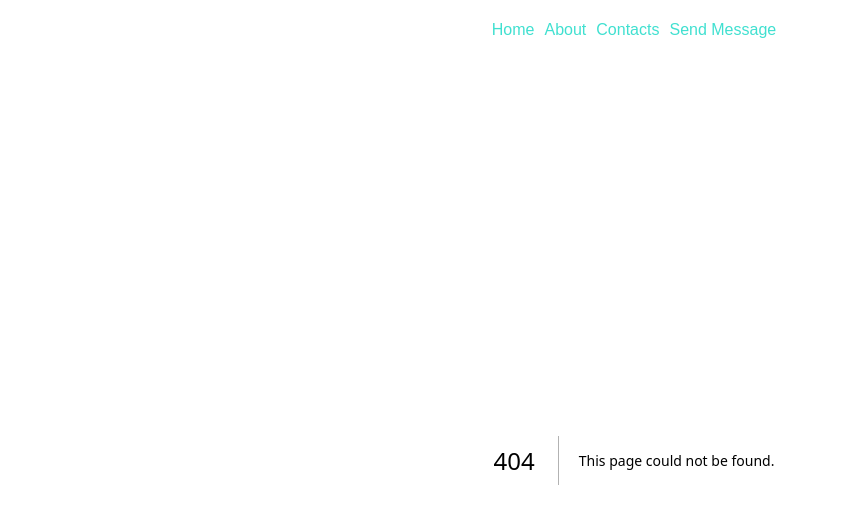
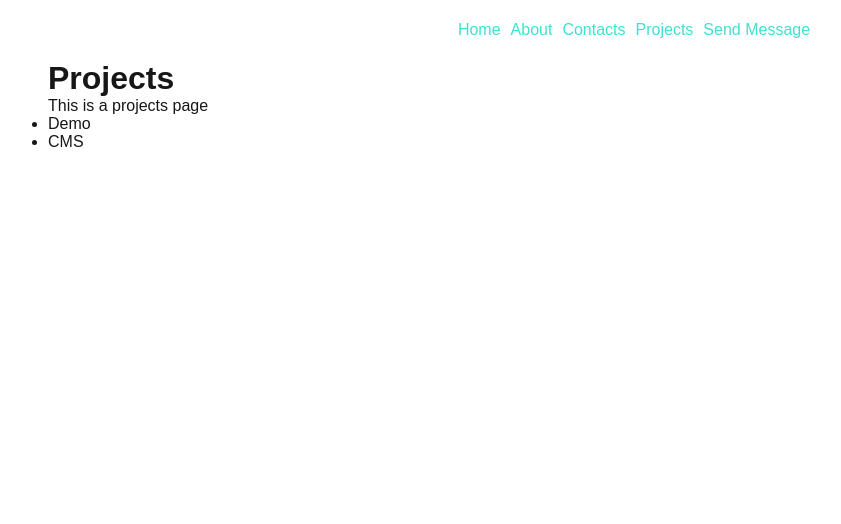
Before and after one commit to YuriyTikhonoff/next15-react19, a Next.js app: page /projects in a window 1280 px wide. Before the commit this address had no page. Shown: the top 524 px of the page, without its empty margins (6-847 px from the left). Built offline with nearby package versions, Linux system fonts and the light colour scheme.

Commit message:
Create a dynamic route for the projects

```diff
--- /dev/null
+++ b/src/app/projects/page.tsx
@@ -0,0 +1,21 @@
+import Link from "next/link"
+import React from "react"
+
+const ProjectsPage: React.FC = () => {
+  return (
+    <div>
+      <h1>Projects</h1>
+      <p>This is a projects page </p>
+      <ul>
+        <li>
+          <Link href={"/projects/demo"}>Demo</Link>
+        </li>
+        <li>
+          <Link href={"/projects/cms"}>CMS</Link>
+        </li>
+      </ul>
+    </div>
+  )
+}
+
+export default ProjectsPage
--- a/src/constants/app.ts
+++ b/src/constants/app.ts
@@ -2,6 +2,7 @@ export enum ROUTE_KEYS {
   ABOUT = "ABOUT",
   CONTACTS = "CONTACTS",
   HOME = "HOME",
+  PROJECTS = "PROJECTS",
   NOT_FOUND = "NOT_FOUND",
   SEND_MESSAGE = "SEND_MESSAGE",
 }
@@ -28,7 +29,11 @@ export const ROUTES_MAP: Record<ROUTE_KEYS, IRoute> = {
     title: "Contacts",
     showInNavigation: true,
   },
-
+  [ROUTE_KEYS.PROJECTS]: {
+    path: "/projects",
+    title: "Projects",
+    showInNavigation: true,
+  },
   [ROUTE_KEYS.NOT_FOUND]: {
     path: "/404",
     title: "Not Found",
```
Also changed, not shown: src/app/projects/[projectName]/page.tsx (added, +12 -0 lines).
